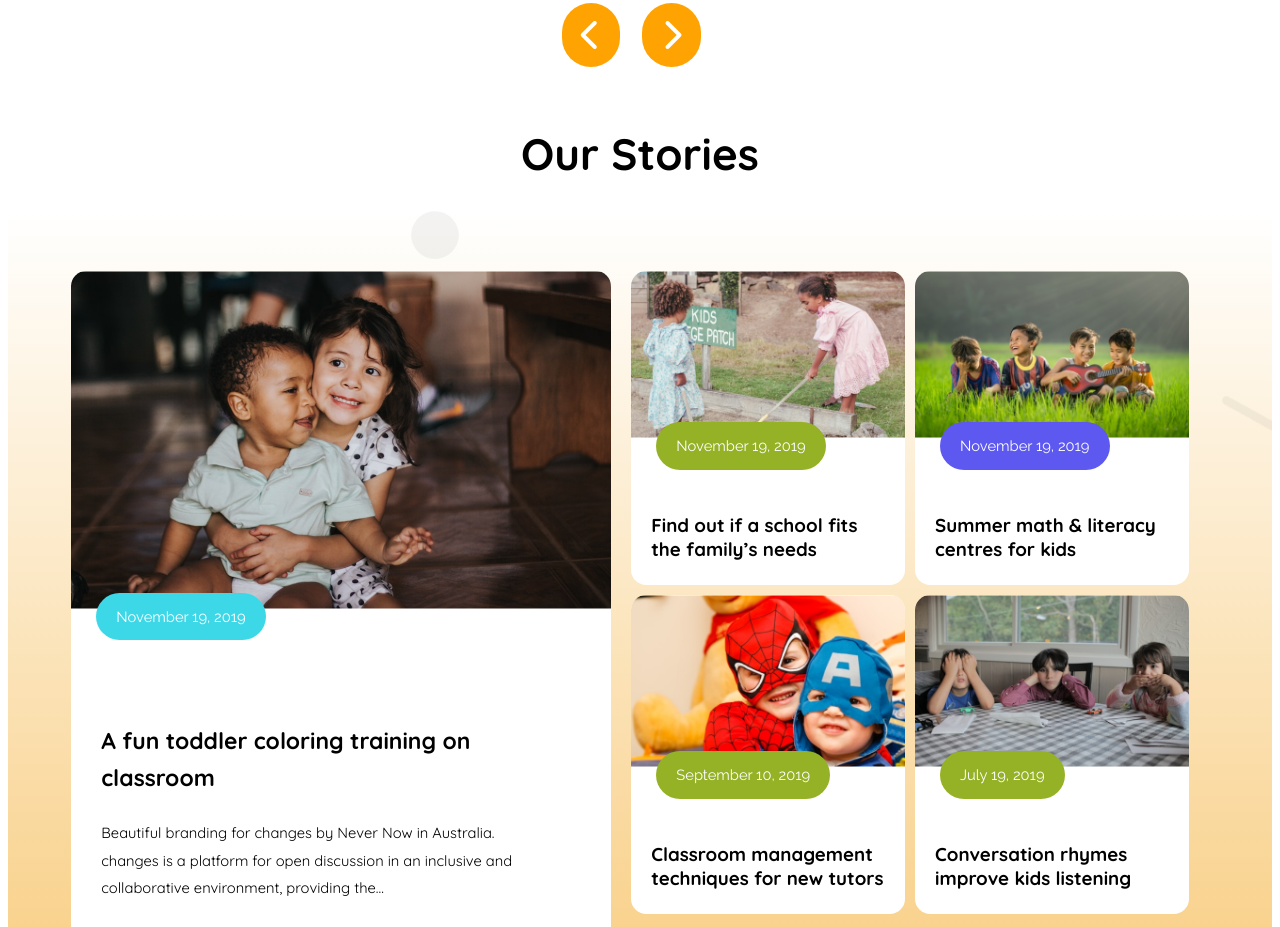
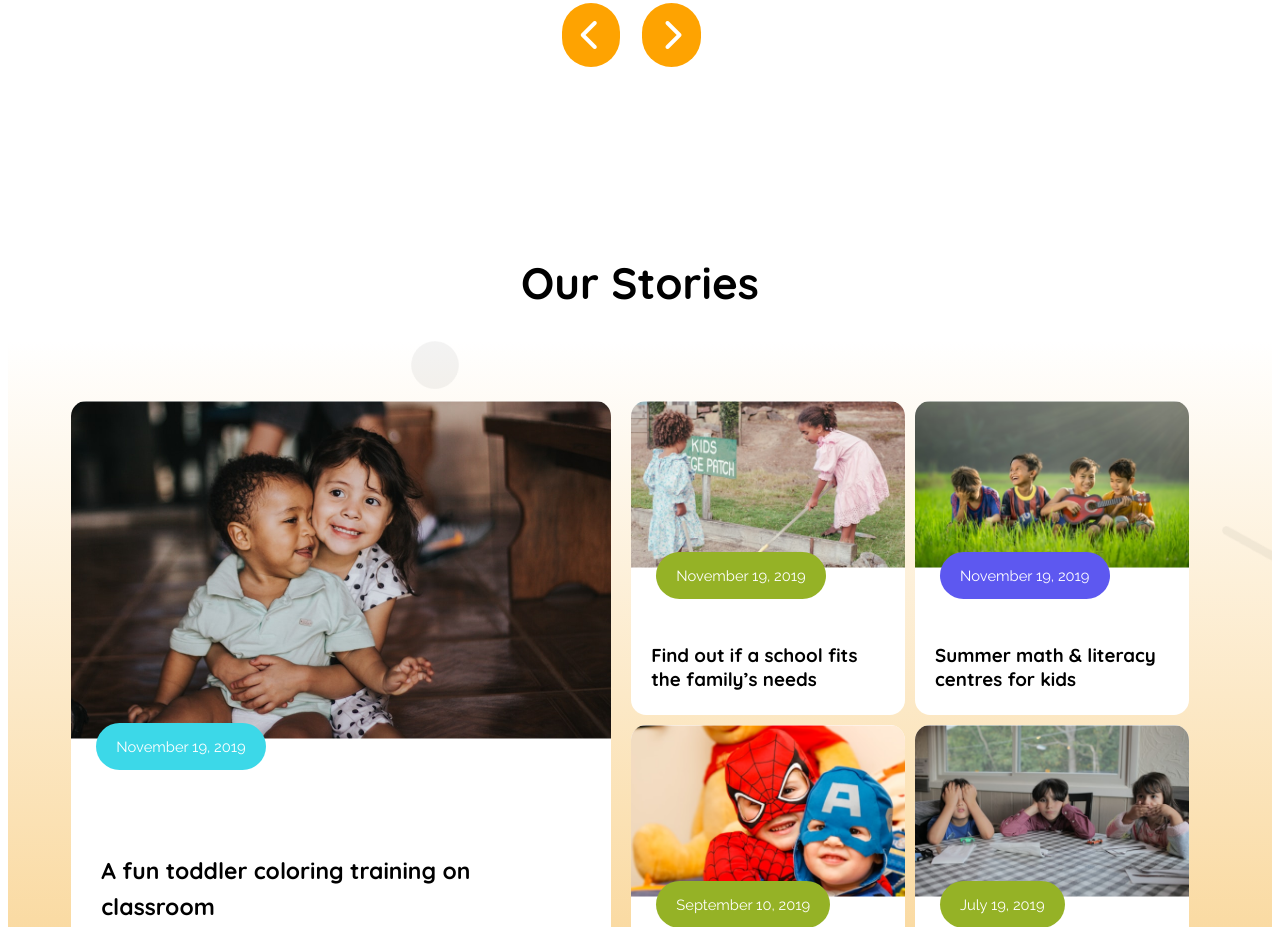
Before and after one commit to baizid20/-Kids-School-Responsive-Website-Assignment-2, a plain HTML site: page index.html in a window 1280 px wide. Shown: the part 1454-2381 px from the top of the page. Drawn offline with Linux system fonts and the light colour scheme.

Commit message:
last final submission

```diff
--- a/index.html
+++ b/index.html
@@ -94,7 +94,7 @@
 
         </section>
 </article>
-<div>
+<div class="main-title-card-2">
     <h1 class="card-section-1-title">Our Stories</h1>
  </div>
                              <!-- This is another section  -->
--- a/style/color.css
+++ b/style/color.css
@@ -247,6 +247,9 @@ nav a{
 
 
 
+}
+.main-title-card-2{
+    margin-top:15%;
 }
 .main-card-box-second{
     /* display: grid;
```
